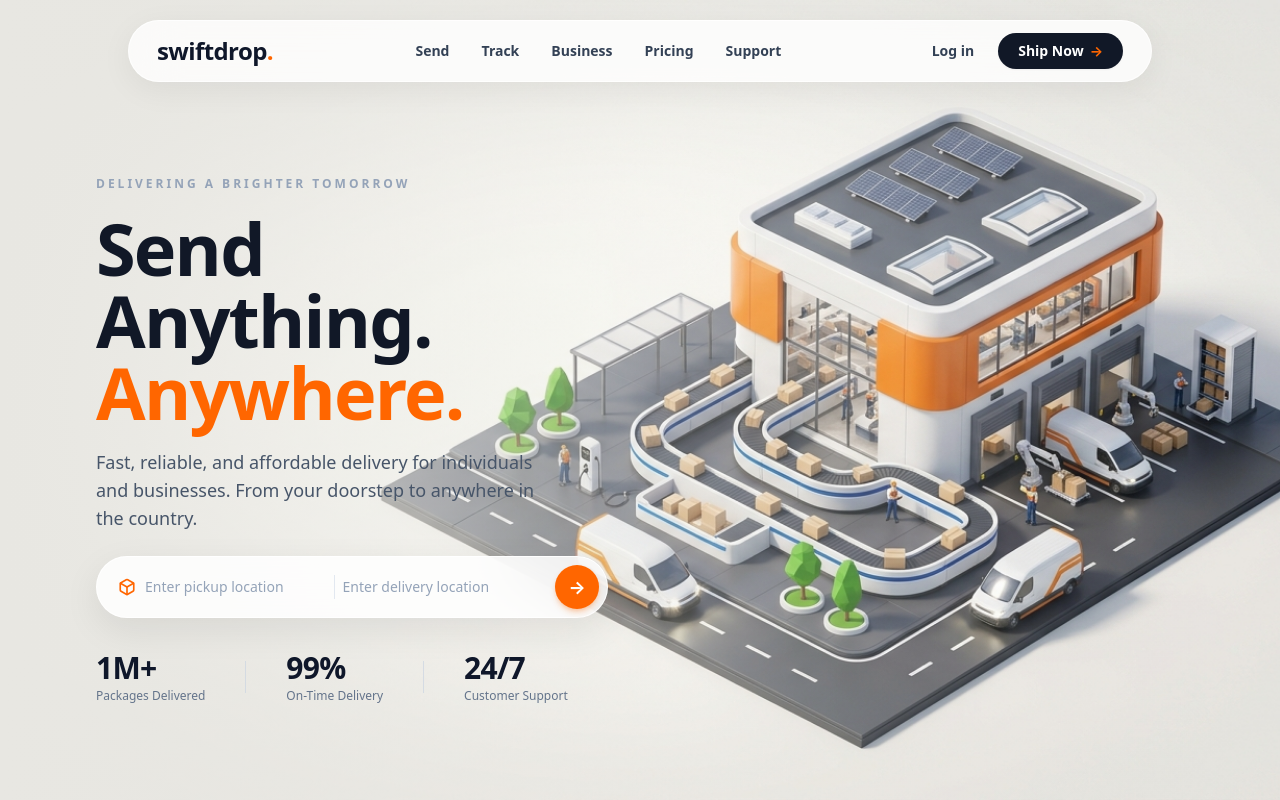
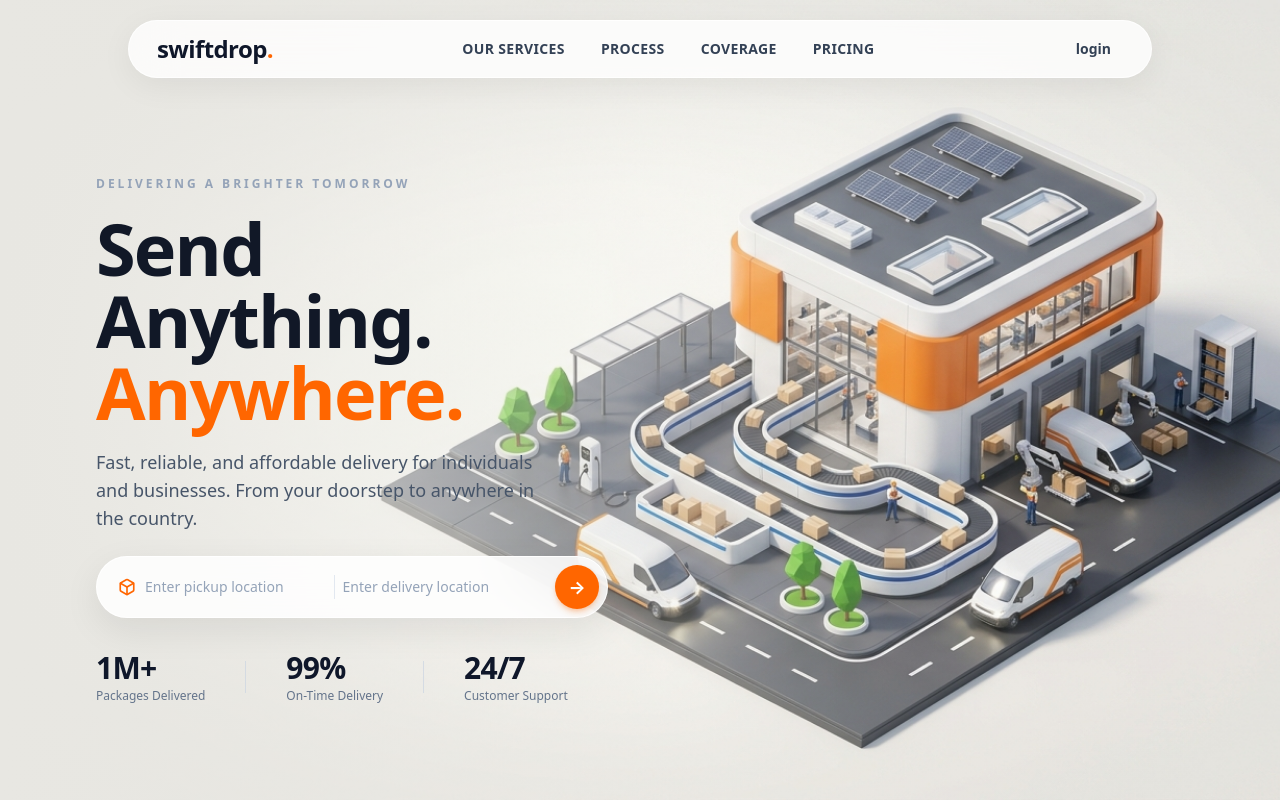
Before and after one commit to yasindugunasekara/SWIFTDROP, a Next.js app in the folder web/: page / in a window 1280 px wide. Shown: the top 800 px of the page. Built offline with nearby package versions, Linux system fonts and the light colour scheme.

Commit message:
feat(nav): streamline landing navbar to exact requested links and add linked pricing section

```diff
--- a/web/src/app/page.tsx
+++ b/web/src/app/page.tsx
@@ -186,7 +186,7 @@ export default function HomePage() {
       </section>
 
       {/* HOW IT WORKS SECTION */}
-      <section className="py-20 bg-slate-50 border-t border-slate-100">
+      <section id="process" className="py-20 bg-slate-50 border-t border-slate-100">
         <div className="max-w-6xl mx-auto px-4 sm:px-6">
           <div className="text-center max-w-xl mx-auto mb-14">
             <span className="text-xs font-bold tracking-widest text-brand-orange bg-orange-50 px-3 py-1 rounded-full uppercase">
@@ -306,6 +306,129 @@ export default function HomePage() {
         </div>
       </section>
 
+      {/* TRANSPARENT PRICING SECTION */}
+      <section id="pricing" className="py-20 bg-slate-50 border-t border-slate-100">
+        <div className="max-w-6xl mx-auto px-4 sm:px-6">
+          <div className="text-center max-w-xl mx-auto mb-14">
+            <span className="text-xs font-bold tracking-widest text-[#ff6600] bg-orange-50 border border-orange-200/80 px-3.5 py-1 rounded-full uppercase">
+              TRANSPARENT RATES
+            </span>
+            <h2 className="text-3xl sm:text-4xl font-extrabold text-slate-900 mt-3 mb-2">
+              Simple, Predictable Island-Wide Pricing
+            </h2>
+            <p className="text-slate-600 text-sm">
+              No hidden fuel surcharges. Server-calculated transparent pricing based on real-time distance and weight.
+            </p>
+          </div>
+
+          <div className="grid grid-cols-1 md:grid-cols-3 gap-8">
+            {/* Tier 1 */}
+            <div className="bg-white p-8 rounded-3xl border border-slate-200/90 shadow-sm flex flex-col justify-between hover:shadow-md transition-all">
+              <div>
+                <span className="text-xs font-bold uppercase tracking-wider text-slate-400">Standard Delivery</span>
+                <div className="flex items-baseline gap-1 mt-3 mb-2">
+                  <span className="text-4xl font-black text-slate-900">$4.50</span>
+                  <span className="text-xs text-slate-500 font-medium">/ parcel</span>
+                </div>
+                <p className="text-xs text-slate-600 leading-relaxed mb-6">
+                  Reliable next-day delivery across municipal and inter-district zones.
+                </p>
+                <ul className="space-y-3 text-xs text-slate-700 pb-8 border-t border-slate-100 pt-6">
+                  <li className="flex items-center gap-2">
+                    <span className="text-[#ff6600] font-bold">✓</span> Up to 2 kg parcel weight included
+                  </li>
+                  <li className="flex items-center gap-2">
+                    <span className="text-[#ff6600] font-bold">✓</span> Real-time GPS & milestone tracking
+                  </li>
+                  <li className="flex items-center gap-2">
+                    <span className="text-[#ff6600] font-bold">✓</span> Free doorstep pickup
+                  </li>
+                  <li className="flex items-center gap-2">
+                    <span className="text-[#ff6600] font-bold">✓</span> SMS & WhatsApp recipient alerts
+                  </li>
+                </ul>
+              </div>
+              <Link
+                href="/booking"
+                className="w-full py-3 text-center bg-white hover:bg-orange-50 text-[#ff6600] border border-orange-200/80 rounded-full font-bold text-xs transition-all"
+              >
+                Book Standard Parcel
+              </Link>
+            </div>
+
+            {/* Tier 2 - Most Popular */}
+            <div className="bg-white p-8 rounded-3xl border-2 border-[#ff6600] shadow-xl relative flex flex-col justify-between">
+              <div className="absolute -top-3.5 left-1/2 -translate-x-1/2 bg-[#ff6600] text-white px-3.5 py-1 rounded-full text-[10px] font-black tracking-wider uppercase shadow-md shadow-orange-500/20">
+                MOST POPULAR
+              </div>
+              <div>
+                <span className="text-xs font-bold uppercase tracking-wider text-[#ff6600]">Same-Day Express</span>
+                <div className="flex items-baseline gap-1 mt-3 mb-2">
+                  <span className="text-4xl font-black text-slate-900">$8.50</span>
+                  <span className="text-xs text-slate-500 font-medium">/ parcel</span>
+                </div>
+                <p className="text-xs text-slate-600 leading-relaxed mb-6">
+                  Urgent doorstep delivery within 2-4 hours anywhere in urban hubs.
+                </p>
+                <ul className="space-y-3 text-xs text-slate-700 pb-8 border-t border-slate-100 pt-6">
+                  <li className="flex items-center gap-2">
+                    <span className="text-[#ff6600] font-bold">✓</span> Priority courier dispatch in 10 mins
+                  </li>
+                  <li className="flex items-center gap-2">
+                    <span className="text-[#ff6600] font-bold">✓</span> Direct point-to-point transit
+                  </li>
+                  <li className="flex items-center gap-2">
+                    <span className="text-[#ff6600] font-bold">✓</span> Digital recipient signature & camera proof
+                  </li>
+                  <li className="flex items-center gap-2">
+                    <span className="text-[#ff6600] font-bold">✓</span> $100 complimentary cargo guarantee
+                  </li>
+                </ul>
+              </div>
+              <Link
+                href="/booking"
+                className="w-full py-3 text-center bg-[#ff6600] hover:bg-[#ea580c] text-white rounded-full font-bold text-xs shadow-lg shadow-orange-500/25 transition-all"
+              >
+                Ship Express Now
+              </Link>
+            </div>
+
+            {/* Tier 3 */}
+            <div className="bg-white p-8 rounded-3xl border border-slate-200/90 shadow-sm flex flex-col justify-between hover:shadow-md transition-all">
+              <div>
+                <span className="text-xs font-bold uppercase tracking-wider text-slate-400">Merchant B2B Volume</span>
+                <div className="flex items-baseline gap-1 mt-3 mb-2">
+                  <span className="text-3xl font-black text-slate-900">Custom SLA</span>
+                </div>
+                <p className="text-xs text-slate-600 leading-relaxed mb-6">
+                  Dedicated volume pricing for high-throughput e-commerce stores.
+                </p>
+                <ul className="space-y-3 text-xs text-slate-700 pb-8 border-t border-slate-100 pt-6">
+                  <li className="flex items-center gap-2">
+                    <span className="text-[#ff6600] font-bold">✓</span> Secured REST Partner APIs & Webhooks
+                  </li>
+                  <li className="flex items-center gap-2">
+                    <span className="text-[#ff6600] font-bold">✓</span> Bulk CSV automated waybill printing
+                  </li>
+                  <li className="flex items-center gap-2">
+                    <span className="text-[#ff6600] font-bold">✓</span> Dedicated fleet dispatch manager
+                  </li>
+                  <li className="flex items-center gap-2">
+                    <span className="text-[#ff6600] font-bold">✓</span> Automated reconciliation & monthly billing
+                  </li>
+                </ul>
+              </div>
+              <Link
+                href="/login"
+                className="w-full py-3 text-center bg-white hover:bg-orange-50 text-[#ff6600] border border-orange-200/80 rounded-full font-bold text-xs transition-all"
+              >
+                Merchant Sign In
+              </Link>
+            </div>
+          </div>
+        </div>
+      </section>
+
       {/* FOOTER */}
       <footer className="bg-slate-900 text-white py-12 border-t border-slate-800">
         <div className="max-w-6xl mx-auto px-4 sm:px-6">
--- a/web/src/components/layout/Navbar.tsx
+++ b/web/src/components/layout/Navbar.tsx
@@ -55,72 +55,46 @@ export default function Navbar() {
           </Link>
         </div>
 
-        {/* Center Navigation Links - Common Public Services */}
-        <nav className="hidden md:flex items-center gap-7 lg:gap-8">
-          <Link href="/#services" className="text-xs sm:text-sm font-semibold text-slate-700 hover:text-slate-950 transition-colors">
-            Send
+        {/* Center Navigation Links - Exact user requested links */}
+        <nav className="hidden md:flex items-center gap-7 lg:gap-9">
+          <Link href="/#services" className="text-xs sm:text-sm font-bold text-slate-700 hover:text-[#ff6600] transition-colors tracking-wide">
+            OUR SERVICES
           </Link>
-          <Link href="/tracking/SWIFT-DEMO" className="text-xs sm:text-sm font-semibold text-slate-700 hover:text-slate-950 transition-colors">
-            Track
+          <Link href="/#process" className="text-xs sm:text-sm font-bold text-slate-700 hover:text-[#ff6600] transition-colors tracking-wide">
+            PROCESS
           </Link>
-          <Link href="/#business" className="text-xs sm:text-sm font-semibold text-slate-700 hover:text-slate-950 transition-colors">
-            Business
+          <Link href="/#coverage" className="text-xs sm:text-sm font-bold text-slate-700 hover:text-[#ff6600] transition-colors tracking-wide">
+            COVERAGE
           </Link>
-          <Link href="/#pricing" className="text-xs sm:text-sm font-semibold text-slate-700 hover:text-slate-950 transition-colors">
-            Pricing
-          </Link>
-          <Link href="/exceptions" className="text-xs sm:text-sm font-semibold text-slate-700 hover:text-slate-950 transition-colors">
-            Support
+          <Link href="/#pricing" className="text-xs sm:text-sm font-bold text-slate-700 hover:text-[#ff6600] transition-colors tracking-wide">
+            PRICING
           </Link>
         </nav>
 
-        {/* Right Action / Auth Buttons */}
+        {/* Right Action: login only */}
         <div className="flex items-center gap-3">
           {user ? (
-            <div className="flex items-center gap-2.5">
-              <span className={`px-2.5 py-0.5 text-[10px] sm:text-xs font-bold rounded-full uppercase tracking-wider ${
-                user.role === 'CUSTOMER' ? 'bg-sky-100 text-sky-700' :
-                user.role === 'COURIER' ? 'bg-amber-100 text-amber-700' :
-                user.role === 'MERCHANT' ? 'bg-purple-100 text-purple-700' :
-                'bg-rose-100 text-rose-700'
-              }`}>
-                {user.role}
-              </span>
-              <span className="hidden sm:inline text-xs font-semibold text-slate-800">
-                {user.fullName || user.email.split('@')[0]}
-              </span>
-
-              {/* Dedicated Dashboard Button */}
+            <div className="flex items-center gap-3">
               <Link
                 href={getDashboardLink(user.role)}
-                className="flex items-center gap-1.5 px-4 py-2 text-xs sm:text-sm font-bold text-white bg-[#111827] hover:bg-black rounded-full shadow-sm transition-all hover:scale-[1.02] active:scale-[0.98]"
+                className="px-4 py-1.5 text-xs sm:text-sm font-bold text-white bg-[#ff6600] hover:bg-[#ea580c] rounded-full shadow-sm transition-all"
               >
-                Dashboard <span className="text-[#ff6600]">&rarr;</span>
+                Dashboard &rarr;
               </Link>
-
               <button
                 onClick={handleLogout}
-                className="px-2 py-1 text-xs font-medium text-slate-500 hover:text-rose-600 transition-colors cursor-pointer"
-                title="Log out"
+                className="text-xs font-bold text-slate-500 hover:text-[#ff6600] transition-colors cursor-pointer"
               >
-                Log out
+                Logout
               </button>
             </div>
           ) : (
-            <div className="flex items-center gap-3 sm:gap-4">
-              <Link
-                href="/login"
-                className="text-xs sm:text-sm font-semibold text-slate-700 hover:text-slate-950 transition-colors px-2 py-1"
-              >
-                Log in
-              </Link>
-              <Link
-                href="/booking"
-                className="flex items-center gap-1.5 px-4 sm:px-5 py-2 text-xs sm:text-sm font-bold text-white bg-[#111827] hover:bg-black rounded-full shadow-sm transition-all hover:scale-[1.02] active:scale-[0.98]"
-              >
-                Ship Now <span className="text-[#ff6600] text-sm">&rarr;</span>
-              </Link>
-            </div>
+            <Link
+              href="/login"
+              className="text-xs sm:text-sm font-bold text-slate-700 hover:text-[#ff6600] transition-colors px-3 py-1.5"
+            >
+              login
+            </Link>
           )}
         </div>
       </header>
```
